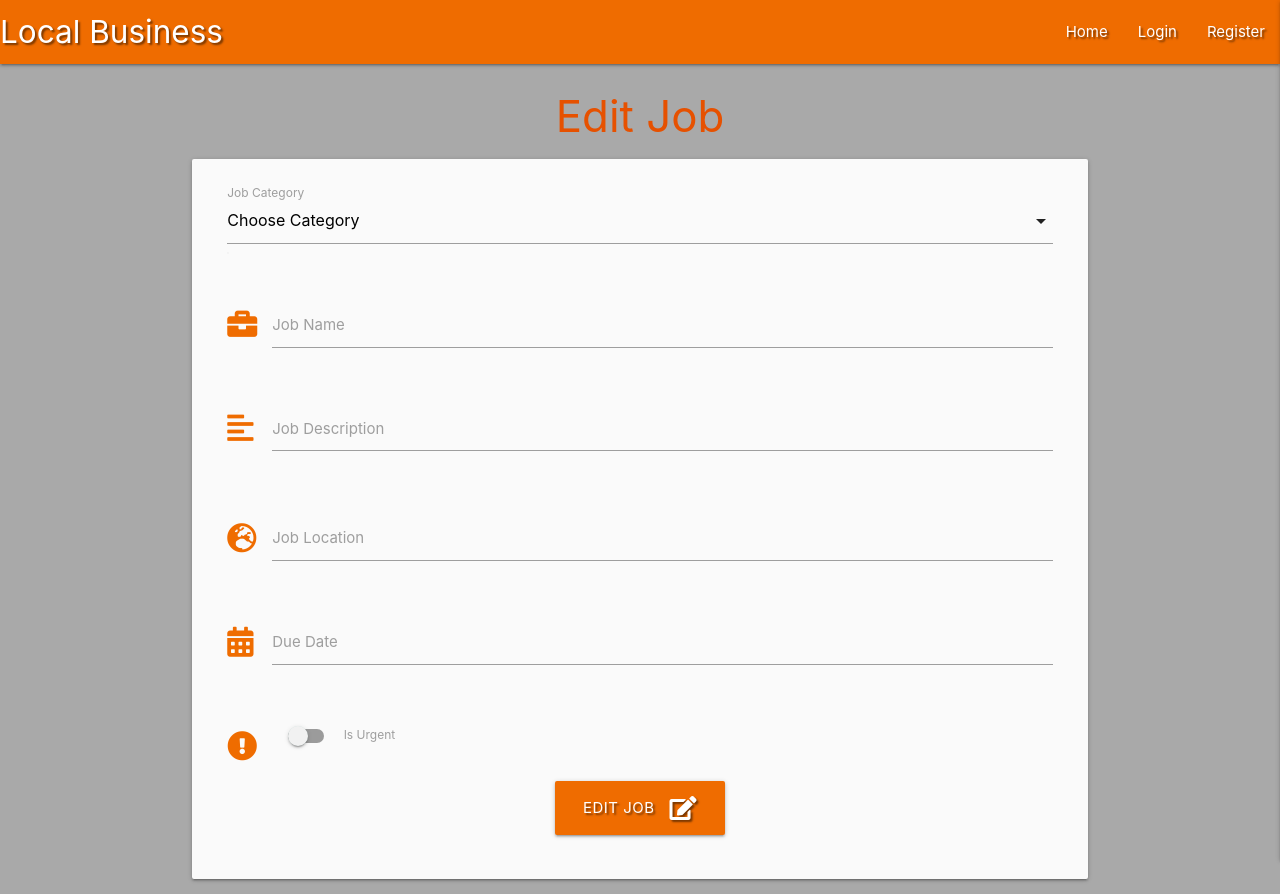
After one commit to Code-Institute-Submissions/local-business-project-3, a Flask app: template templates/edit_job.html in a window 1280 px wide. The commit adds this page. Run offline with Flask 2, Linux system fonts and the light colour scheme; the template is opened without the code that fills it, so the values that code supplies are empty; some libraries are stand-ins or nearby versions.

Commit message:
Wire up job edit button

```diff
--- a/app.py
+++ b/app.py
@@ -118,6 +118,13 @@ def request_job():
     return render_template("request_job.html", categories=categories)
 
 
+@app.route("/edit_job/<job_id>", methods=["GET", "POST"])
+def edit_job(job_id):
+    job = mongo.db.tasks.find_one({"_id": ObjectId(job_id)})
+    categories = mongo.db.categories.find().sort("job_category", 1)
+    return render_template("edit_job.html", job=job, categories=categories)
+
+
 if __name__ == "__main__":
     app.run(host=os.environ.get("IP"),
             port=int(os.environ.get("PORT")),
--- /dev/null
+++ b/templates/edit_job.html
@@ -0,0 +1,78 @@
+{% extends "base.html" %}
+{% block content %}
+
+<h3 class="orange-text text-darken-4 center-align">Edit Job</h3>
+
+<div class="row card-panel grey lighten-5">
+    <form class="col s12" method="POST" action="{{ url_for('edit_job', job_id=job._id) }}">
+        <!-- category selection -->
+        <div class="row">
+            <div class="input-field col s12">
+                <select id="job_category" name="job_category" class="validate" required>
+                    <option value="" disabled selected>Choose Category</option>
+                    {% for category in categories %}
+                    <option value="{{ category.job_category }}">{{ category.job_category }}</option>
+                    {% endfor %}
+                </select>
+                <label for="job_category">Job Category</label>
+            </div>
+        </div>
+        <!-- job title -->
+        <div class="row">
+            <div class="input-field col s12">
+                <i class="fas fa-briefcase prefix orange-text text-darken-3"></i>
+                <input id="job_name" name="job_name" minlength="5"
+                maxlength="30" type="text" class="validate" required>
+                <label for="job_name">Job Name</label>
+            </div>
+        </div>
+        <!-- job description -->
+        <div class="row">
+            <div class="input-field col s12">
+                <i class="fas fa-align-left prefix orange-text text-darken-3"></i>
+                <textarea id="job_description" name="job_description" minlength="5" maxlength="120"
+                    class="materialize-textarea validate" required></textarea>
+                <label for="job_description">Job Description</label>
+            </div>
+        </div>
+        <div class="row">
+            <div class="input-field col s12">
+                <i class="fas fa-globe-europe prefix orange-text text-darken-3"></i>
+                <input id="job_location" name="job_location" minlength="5"
+                maxlength="30" type="text" class="validate" required>
+                <label for="job_location">Job Location</label>
+            </div>
+        </div>
+        <!-- due date picker-->
+        <div class="row">
+            <div class="input-field col s12">
+                <i class="fas fa-calendar-alt prefix orange-text text-darken-3"></i>
+                <input id="due_date" name="due_date" type="text" class="datepicker validate" required>
+                <label for="due_date">Due Date</label>
+            </div>
+        </div>
+        <!-- is urgent toggle-->
+        <div class="row">
+            <div class="input-field col s12">
+                <div class="switch">
+                    <i class="fas fa-exclamation-circle prefix orange-text text-darken-3"></i>
+                    <label for="is_urgent">
+                        <input type="checkbox" id="is_urgent" name="is_urgent">
+                        <span class="lever"></span>
+                        Is Urgent
+                    </label>
+                </div>
+            </div>
+        </div>
+        <!-- submit button -->
+        <div class="row">
+            <div class="col s12 center-align">
+                <button type="submit" class="btn-large orange darken-3 text-shadow">
+                    Edit Job <i class="fas fa-edit right"></i>
+                </button>
+            </div>
+        </div>
+    </form>
+</div>
+
+{% endblock %}
--- a/templates/jobs.html
+++ b/templates/jobs.html
@@ -10,7 +10,7 @@
             <div class="col s3">
                 <i class="fas fa-caret-down"></i>
                 <a href="" class="btn-small green accent-4">Done</a>
-                <a href="" class="btn-small red accent-4">Edit</a>
+                <a href="{{ url_for('edit_job', job_id=job._id) }}" class="btn-small red accent-4">Edit</a>
             </div>
             <div class="col s9">
                 <strong>{{ job.job_category }}-</strong> {{ job.job_name }} : {{ job.due_date }}
```
